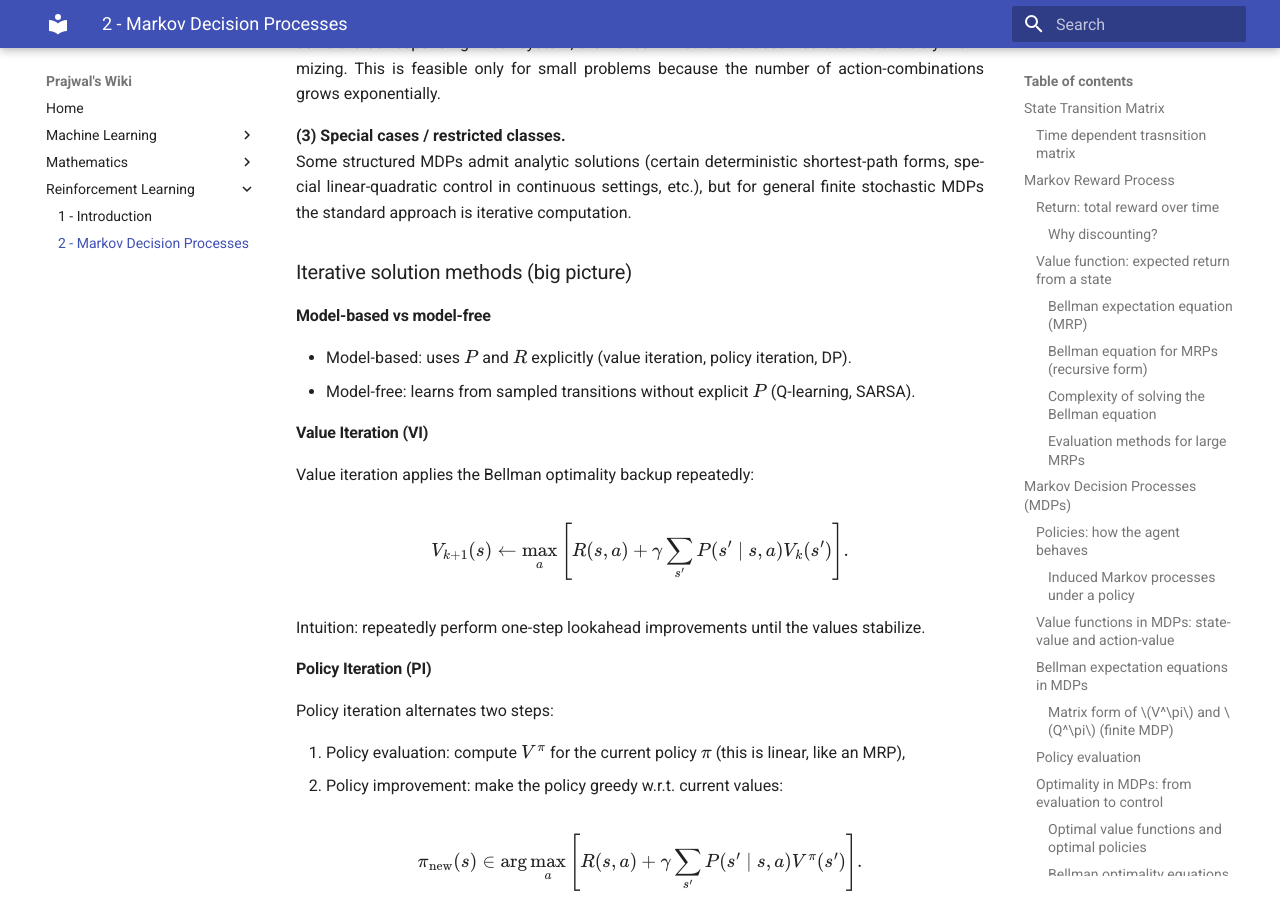
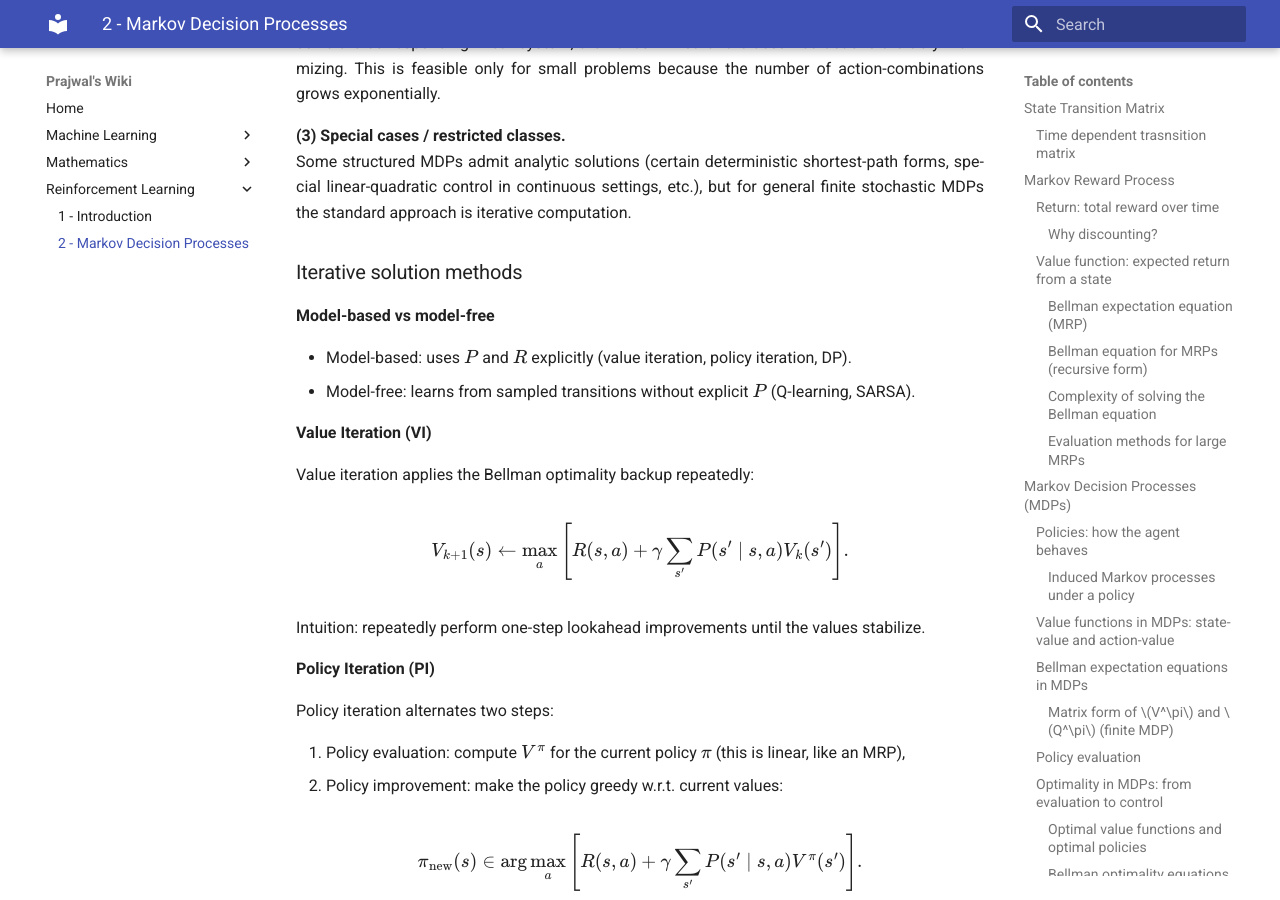
Before and after one commit to pj1911/my-wiki, an MkDocs documentation site: the page built from docs/RL-2-Markov Decision Processes.md, in a window 1280 px wide and 900 px high, scrolled down 19989 px. Built offline with MkDocs 1.6.1 and Material for MkDocs 9.7.7, drawn with Linux system fonts in a browser that asks for light colours.

Commit message:
Update formatting and headings in MDP documentation

```diff
--- a/docs/RL-2-Markov Decision Processes.md
+++ b/docs/RL-2-Markov Decision Processes.md
@@ -919,14 +919,14 @@
 **(3) Special cases / restricted classes.**
 Some structured MDPs admit analytic solutions (certain deterministic shortest-path forms, special linear-quadratic control in continuous settings, etc.), but for general finite stochastic MDPs the standard approach is iterative computation.
 
-### Iterative solution methods (big picture)
+### Iterative solution methods
 
-#### Model-based vs model-free
+**Model-based vs model-free**
 
 - Model-based: uses \(P\) and \(R\) explicitly (value iteration, policy iteration, DP).
 - Model-free: learns from sampled transitions without explicit \(P\) (Q-learning, SARSA).
 
-#### Value Iteration (VI)
+**Value Iteration (VI)**
 
 Value iteration applies the Bellman optimality backup repeatedly:
 
@@ -939,7 +939,7 @@
 
 Intuition: repeatedly perform one-step lookahead improvements until the values stabilize.
 
-#### Policy Iteration (PI)
+**Policy Iteration (PI)**
 
 Policy iteration alternates two steps:
 
@@ -952,7 +952,7 @@
 
 Repeat until the policy stops changing (then it is optimal).
 
-#### Q-learning (off-policy, model-free)
+**Q-learning (off-policy, model-free)**
 
 Q-learning aims to learn \(Q^*\) directly from samples \((S_t,A_t,R_{t+1},S_{t+1})\):
 
@@ -962,7 +962,7 @@
 
 It uses a greedy max in the target, so it can learn the optimal greedy behavior even if the behavior policy explores.
 
-#### SARSA (on-policy, model-free)
+**SARSA (on-policy, model-free)**
 
 SARSA learns the value of the current behavior policy:
 
@@ -974,7 +974,7 @@
 
 ## Appendix
 
-### Proof of Law of total expectation
+**Proof of Law of total expectation**
 
 We want to show that:
 
```
